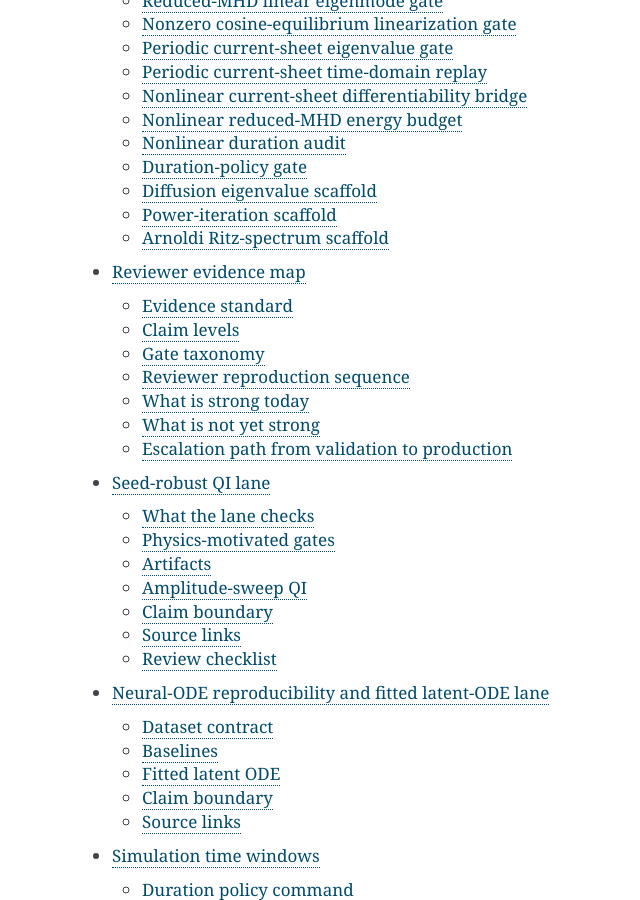
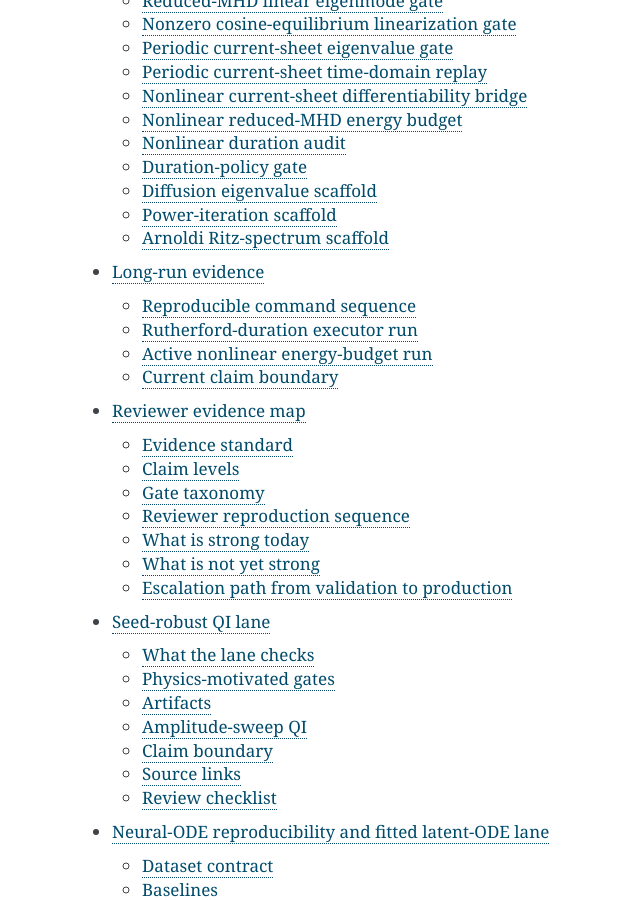
Before and after one commit to uwplasma/MHX, a Sphinx documentation site: the page built from docs/index.md, in a window 1280 px wide and 900 px high, scrolled down 2523 px. Shown: the whole window, without its empty margins (338-978 px from the left). Built offline with Sphinx 7.4.7, drawn with Linux system fonts in a browser that asks for light colours; some of the changed lines change nothing that is shown.

Commit message:
Document 30-minute nonlinear long-run evidence

````diff
--- a/docs/index.md
+++ b/docs/index.md
@@ -26,6 +26,7 @@
 benchmarks
 performance
 validation
+long_run_evidence
 reviewer_evidence
 seed_robust_qi
 neural_ode_reproducibility
--- /dev/null
+++ b/docs/long_run_evidence.md
@@ -0,0 +1,135 @@
+# Long-run evidence
+
+This page records the first real nonlinear runs executed under a 30-minute
+single-run budget. The evidence is useful, but the interpretation is deliberately
+skeptical: these runs validate long integration, checkpointing, media, and
+nonlinear budget gates; they do **not** yet demonstrate Rutherford growth or
+plasmoid onset.
+
+## Reproducible command sequence
+
+The completed duration run used the restartable production executor:
+
+```bash
+mhx campaign rutherford-plan-production \
+  --outdir outputs/long_runs/rutherford_96_dt005_full_20260512 \
+  --nx 96 --ny 96 --dt 0.05 --target-saved-frames 200 \
+  --max-walltime-hours 0.5 \
+  --seconds-per-step-estimate 0.04 \
+  --checkpoint-interval-minutes 5 \
+  --preemption-margin-minutes 2
+
+mhx campaign rutherford-execute \
+  outputs/long_runs/rutherford_96_dt005_full_20260512 \
+  --max-steps 45802 --movies \
+  --max-relative-energy-growth 1e-6 \
+  --max-divergence-linf 1e-8
+```
+
+The active nonlinear-budget run used the multi-mode reduced-MHD state from
+[`nonlinear.py`](https://github.com/uwplasma/MHX/blob/main/src/mhx/benchmarks/nonlinear.py):
+
+```python
+from mhx.benchmarks.nonlinear import write_nonlinear_energy_budget_validation
+
+write_nonlinear_energy_budget_validation(
+    "outputs/long_runs/nonlinear_budget_96_dt005_steps20000_20260512",
+    shape=(96, 96),
+    resistivity=2e-2,
+    viscosity=2e-2,
+    dt=5e-3,
+    steps=20000,
+    save_every=50,
+    max_budget_residual=5e-4,
+    max_relative_energy_growth=1e-8,
+)
+```
+
+## Rutherford-duration executor run
+
+The `96×96` Rutherford-duration executor run completed the configured duration
+target:
+
+| Quantity | Value |
+| --- | ---: |
+| RK4 steps | 45,802 |
+| final time | 2290.1 |
+| saved samples | 202 |
+| policy e-folds | 30 |
+| elapsed walltime | 888.6 s |
+| executor gates | passed |
+| final/initial reconnecting-flux proxy | `2.73e-6` |
+| final/initial island-width proxy | `1.65e-3` |
+| final/initial total energy | `1.03e-2` |
+| max kinetic energy | `5.85e-9` |
+
+![Rutherford duration histories](_static/validation/long_runs/rutherford_96_production_histories.png)
+
+The fixed-scale movies show the same conclusion visually: the periodic cosine
+field diffuses away rather than forming growing islands.
+
+![Long-run flux preview](_static/validation/long_runs/rutherford_96_flux_preview.gif)
+
+![Long-run current-density preview](_static/validation/long_runs/rutherford_96_current_preview.gif)
+
+### Skeptical interpretation
+
+This is strong evidence for the production-executor path:
+
+- the full target step count is completed in one restartable bundle;
+- checkpoint state, checkpoint metadata, resume plan, manifest hashes, fixed-scale
+  movies, and history schema are written;
+- finite-history, energy, divergence, checkpoint, and movie gates all pass.
+
+It is **not** evidence for Rutherford growth. The reconnecting-flux proxy,
+island-width proxy, current, and total energy all decay, and the kinetic energy
+stays nearly zero. The current periodic cosine initial condition is therefore a
+long dissipative integration test, not a tearing-growth experiment.
+
+## Active nonlinear energy-budget run
+
+The second run uses a genuinely nonlinear multi-mode initial condition with a
+large ideal-to-full RHS ratio. It checks the periodic reduced-MHD budget
+
+$$
+\frac{dE}{dt} = -\eta \langle j^2 \rangle - \nu \langle \omega^2 \rangle,
+\qquad
+E = \frac{1}{2}\langle |\nabla\psi|^2 + |\nabla\phi|^2\rangle .
+$$
+
+| Quantity | Value |
+| --- | ---: |
+| grid | `96×96` |
+| RK4 steps | 20,000 |
+| final time | 100.0 |
+| saved samples | 401 |
+| nonlinear RHS ratio | 0.994 |
+| relative energy drop | 0.985 |
+| max relative budget residual | `3.65e-5` |
+| gates | passed |
+
+![Long nonlinear energy budget](_static/validation/long_runs/nonlinear_budget_96_long.png)
+
+This is good evidence that nonlinear Poisson brackets, spectral current,
+dissipation signs, and RK4 integration remain coherent over a substantially
+longer run than the FAST CI defaults.
+
+## Current claim boundary
+
+These runs support:
+
+- long-run stability of the current reduced-MHD code path;
+- production-executor artifact correctness under a completed duration target;
+- nonlinear energy/dissipation-budget correctness for an active nonlinear state.
+
+These runs do not yet support:
+
+- Rutherford island-growth scaling;
+- plasmoid onset statistics;
+- Sweet-Parker reconnection-rate scaling;
+- publication-grade reconnection claims.
+
+The next required code/physics step is to replace the periodic cosine
+duration-run initial condition with a calibrated unstable Harris/current-sheet
+nonlinear setup that is consistent with the validated linear tearing benchmark,
+then repeat this page with convergence and seed-robustness sweeps.
````
Also changed, not shown: docs/_static/validation/long_runs/nonlinear_budget_96_long.png (added), docs/_static/validation/long_runs/rutherford_96_current_preview.gif (added), docs/_static/validation/long_runs/rutherford_96_flux_preview.gif (added), docs/_static/validation/long_runs/rutherford_96_production_histories.png (added).
